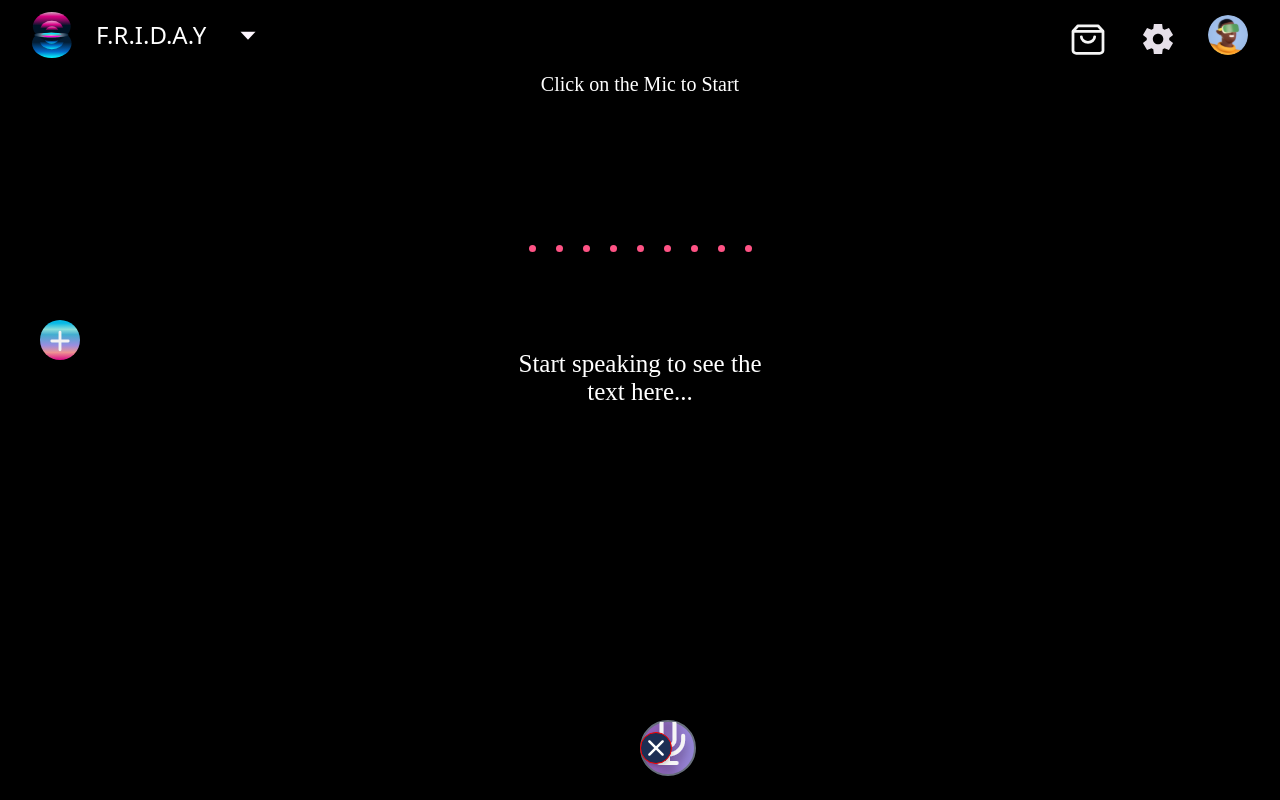
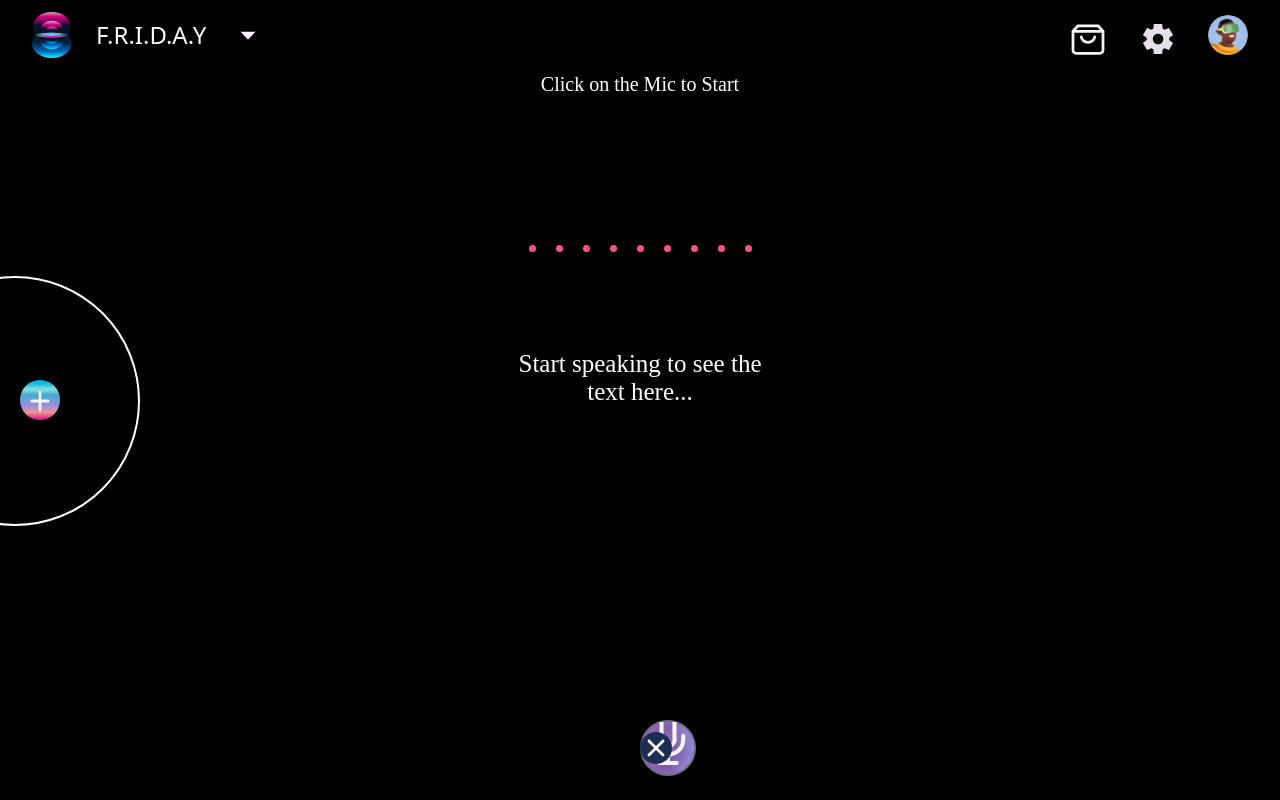
Before and after one commit to akshatgg/Al_Zira, a React (Vite) app: page /Audio in a window 1280 px wide. Built offline with nearby package versions, Linux system fonts and the light colour scheme.

Commit message:
refactor: streamline Circularnav component styles and improve icon positioning

```diff
--- a/src/Components/Circularnav/Circularnav.css
+++ b/src/Components/Circularnav/Circularnav.css
@@ -1,119 +1,77 @@
-/* @media (max-width: 786px) {
-    .semicircle {
-      transform: scale(4.0) !important;
-    }
-      .icon {
-        width: 2.5rem !important;
-        height: 2.5rem !important;
-        background: red;
-      }
-      .mic{
-        width: 3rem;
-        height: 5rem;
-      }
-      .keyboard{
-        width: 0rem;
-        height: 8rem;
-      }
-      .avatar{
-        top: 20px;
-        left: -16px;
-      }
-      .icon-image{
-      }
+/* Main container for the circular navigation */
+.fixed {
+  position: fixed;
+  top: 50%;
+  left: 50%;
+  transform: translate(-50%, -50%);
+  width: 10rem;
+  height: 10rem;
+  cursor: pointer;
 }
 
-  @media (max-width: 480px) {
-    .semicircle {
-        transform: scale(3.0) !important;
-      }
-        .icon {
-          width: 2.5rem !important;
-          height: 2.5rem !important;
-        }
-        .mic{
-          width: 4rem;
-          height: 7rem;
-        }
-        .keyboard{
-          width: 0rem;
-          height: 13rem;
-        }
-        .avatar{
-          top: -12px;
-          left: -24px;
-        }
-  } */
-  .semicircle {
-    margin-top:-5.5rem;
-    margin-left: 1rem;
-      position: absolute;
-      left: 0;
-      width: 400px;
-      height: 417px;
-      background: linear-gradient(180deg, #8BDEDA 0%, #8BDEDA 50%, #998EE0 75%, #EF9393 87.5%, #EF9393 100%);
-      clip-path: path("M-10 0C22.2421 0.803877 45.2805 5.46127 66.7981 14.8108C88.3157 24.1603 107.891 37.9189 124.407 55.3009C140.923 72.6829 154.055 93.348 163.054 116.116C172.054 138.885 176.744 163.31 176.857 187.998C176.97 212.687 172.503 237.154 163.713 260.004C154.922 282.853 141.979 303.638 125.623 321.17C109.268 338.703 89.8188 352.64 68.3876 362.186C46.9564 371.732 23.9626 376.7 0.718831 376.806L0.710229 374.926C23.7215 374.821 46.4854 369.903 67.7023 360.452C88.9192 351.001 108.173 337.204 124.366 319.847C140.558 302.49 153.371 281.913 162.074 259.292C170.777 236.671 175.199 212.448 175.087 188.006C174.975 163.565 170.332 139.384 161.422 116.843C152.513 94.3026 139.512 73.8442 123.161 56.636C106.811 39.4278 87.4312 25.8068 66.1287 16.5508C44.8262 7.29476 22.0182 2.58493 -10 2.69022L-10 0Z");
-    }
-    .semicircle-left{
-      margin-top: -5.5rem;
-      margin-left: -24rem;
-      transform: scaleX(-1);
-      position: absolute;
-      left: 0;
-      width: 400px;
-      height: 417px;
-      background: linear-gradient(180deg, #8BDEDA 0%, #8BDEDA 50%, #998EE0 75%, #EF9393 87.5%, #EF9393 100%);
-      clip-path: path("M-10 0C22.2421 0.803877 45.2805 5.46127 66.7981 14.8108C88.3157 24.1603 107.891 37.9189 124.407 55.3009C140.923 72.6829 154.055 93.348 163.054 116.116C172.054 138.885 176.744 163.31 176.857 187.998C176.97 212.687 172.503 237.154 163.713 260.004C154.922 282.853 141.979 303.638 125.623 321.17C109.268 338.703 89.8188 352.64 68.3876 362.186C46.9564 371.732 23.9626 376.7 0.718831 376.806L0.710229 374.926C23.7215 374.821 46.4854 369.903 67.7023 360.452C88.9192 351.001 108.173 337.204 124.366 319.847C140.558 302.49 153.371 281.913 162.074 259.292C170.777 236.671 175.199 212.448 175.087 188.006C174.975 163.565 170.332 139.384 161.422 116.843C152.513 94.3026 139.512 73.8442 123.161 56.636C106.811 39.4278 87.4312 25.8068 66.1287 16.5508C44.8262 7.29476 22.0182 2.58493 -10 2.69022L-10 0Z");
-    }
-    /* Main container for the circular navigation */
-    .circular-nav-container {
+/* Semicircle Container */
+.circle{
+  margin-top:-250px;
+  margin-left:-2rem;
   position: relative;
+  width: 250px;
+  height: 250px; /* Only half the circle for a semicircle effect */
   display: flex;
   justify-content: center;
   align-items: center;
-      height: 100vh;
-      margin-top:-5rem;
+  transition: all 0.3s ease-in-out;
+
+}
+.semicircle {
+  margin-top:-9rem;
+  margin-left:-130px;
+  position: relative;
+  width: 250px;
+  height: 250px; /* Only half the circle for a semicircle effect */
+  border-radius: 50%; /* Top half of the circle */
+  border: 2px solid white;
+
+
 
 }
 
-    .semicircle-container {
-      margin-top: -7rem;
-      position: relative;
-      width: 200px;
-      height: 200px;
-      /* clip-path: circle(50%); */
+/* Individual icons inside the semicircle */
+.icon {
+  text-align: center;
+  width: 48px;
+  height: 48px;
+  background: black;
+  border-radius: 50%;
+  position: absolute;
   display: flex;
+  align-items: center;
   justify-content: center;
-      align-items: center;
-      transition: transform 0.5s ease-in-out;
+  font-weight: bold;
+  cursor: pointer;
+  transition: all 0.3s ease-in-out;
 }
 
-    .icon {
-      width: 50px;
-      height: 50px;
-      position: absolute;
-      border-radius: 50%;
-      display: flex;
-      justify-content: center;
-      align-items: center;
-      box-shadow: 0 2px 4px rgba(0, 0, 0, 0.2);
-      cursor: pointer;
-      transition: transform 0.5s ease-in-out;
-      border:1px solid red;
-      background: #000;
 
-    }
 
+/* Icon images */
 .icon img {
   width: 100%;
   height: 100%;
   object-fit: cover;
 }
 
+/* Active icon styles */
 .icon.active {
-
   width: 60px;
   height: 60px;
-      box-shadow:0 0 15px 10px rgba(255,0,255,0.5), 0 0 25px 15px rgba(0,255,255,0.3);
+  box-shadow: 0 0 15px 10px rgba(255, 0, 255, 0.5),
+              0 0 25px 15px rgba(0, 255, 255, 0.3);
   border: 4px solid white;
 }
+
+/* Adjust hover effects */
+.icon:hover {
+  transform: scale(1.1);
+  border: 4px solid white;
+  box-shadow: 0 0 10px 5px rgba(0, 255, 255, 0.3);
+}
--- a/src/Components/Circularnav/Circularnav.tsx
+++ b/src/Components/Circularnav/Circularnav.tsx
@@ -11,15 +11,15 @@ type Icon = {
   id: number;
   label: string;
   image: string;
-  path : string;
-
+  path: string;
 };
 
 const icons: Icon[] = [
-  { id: 1, label: "Avatar", path: '/avatar' ,image: Avatar },
-  { id: 2, label: "Keyboard", path: '/home' ,image: Keyboard },
-  { id: 3, label: "Mic", path: '/Audio', image: Mic },
+  { id: 1, label: "Avatar", path: "/avatar", image: Avatar },
+  { id: 2, label: "Keyboard", path: "/home", image: Keyboard },
+  { id: 3, label: "Mic", path: "/audio", image: Mic },
 ];
+
 export const Circularnav: React.FC = () => {
   const [rotation, setRotation] = useState(0); // Tracks the current rotation
   const [currentIndex, setCurrentIndex] = useState(0); // Tracks the currently active icon
@@ -33,7 +33,6 @@ export const Circularnav: React.FC = () => {
       const activeIndex = activeButton.id - 1;
       setCurrentIndex(activeIndex);
       setRotation(activeIndex * 120); // Ensure the rotation matches the active icon
-
     }
   }, [location.pathname]);
 
@@ -59,65 +58,58 @@ export const Circularnav: React.FC = () => {
     setCurrentIndex(clickedIndex); // Update the active index
     setIsExpanded(true); // Expand the navigation
     setTimeout(() => {
-      navigate(icons[clickedIndex].path); // Navigate to the path
-    }, 500); // Adjust the timeout duration as per your transition time
+      // navigate(icons[clickedIndex].path); // Navigate to the path
+    }, 1500); // Adjust the timeout duration as per your transition time
   };
 
   return (
     <div
-      className="fixed top-2/4 left-10 w-10 h-10 -mt-20 cursor-pointer"
+      className="fixed  left-10 w-10 h-10  cursor-pointer"
       onMouseEnter={handleToggleExpand}
       onMouseLeave={() => !isExpanded && setIsExpanded(false)}
-
     >
       <img src={Ellipse} alt="Ellipse" className="w-full h-full" />
       <div
-        className={`absolute inset-0 m-auto transition-transform duration-300 ${
-          isExpanded ? "rotate-45" : ""
-        }`}
+        className={`absolute inset-0 m-auto transition-transform duration-300 ${isExpanded ? "rotate-45" : ""}`}
       >
         <img src={Plus} alt="Plus" className="p-1.5" />
       </div>
+      <div className="semicircle"></div>
       {isExpanded && (
         <div className="expanded-items">
-          <span className="semicircle  bg-gradient-to-b from-[#8BDEDA] to-[#EF9393]   "></span>
-          <span className="semicircle-left    "></span>
-
-
-        <div className="semicircle-container  " style={{ transform: `rotate(${rotation}deg)` }}>
-        {
-    icons.map((icon, index) => (
+          <div className="circle" style={{ transform: `rotate(${rotation}deg)` }}>
+            {icons.map((icon, index) => (
               <div
                 key={icon.id}
                 className={`icon ${currentIndex === index ? "active" : "icon  bg-black rounded-full border-2 border-gray-500 flex items-center justify-center hover:scale-110 hover:border-white hover:border-4 hover:shadow-[0_0_15px_10px_rgba(255,0,255,0.5),0_0_25px_15px_rgba(0,255,255,0.3)] "}`}
                 onClick={() => handleRotate(index)}
                 style={{
-          transform: `rotate(${-index * 120}deg) translateX(${index === currentIndex ? 90 : 210}px) rotate(${index * 120}deg)`,
-          boxShadow: currentIndex === index ? "0 0 15px 10px rgba(255,0,255,0.5), 0 0 25px 15px rgba(0,255,255,0.3)" : "",
+                  transform: `rotate(${-index * 120}deg) translateX(${ index === currentIndex ? 20 : 130 }px) rotate(${index * 120}deg)`, // Adjusted rotation for new positions
+                  boxShadow:
+                    currentIndex === index
+                      ? "0 0 15px 10px rgba(255,0,255,0.5), 0 0 25px 15px rgba(0,255,255,0.3)"
+                      : "",
                   border: currentIndex === index ? "4px solid white" : "",
-          borderRadius: "50%",
+
                 }}
               >
                 <div
                   className="icon-image-wrapper"
                   style={{
                     padding: "10px",
-            transition: "transform 0.5s",
-            transform: `rotate(${-rotation}deg)` // Counter the parent rotation to keep the icon upright
+                    transition: "transform 0.4s",
+                    transform: `rotate(${-rotation}deg)`, // Counter the parent rotation to keep the icon upright
                   }}
                 >
                   <img src={icon.image} alt={icon.label} />
-
                 </div>
               </div>
-    ))
-  }
-
+            ))}
           </div>
         </div>
-
       )}
     </div>
   );
-}
+};
+
 Circularnav.displayName = "Circularnav";
```
Lines whose indentation alone changed are shown as unchanged.
